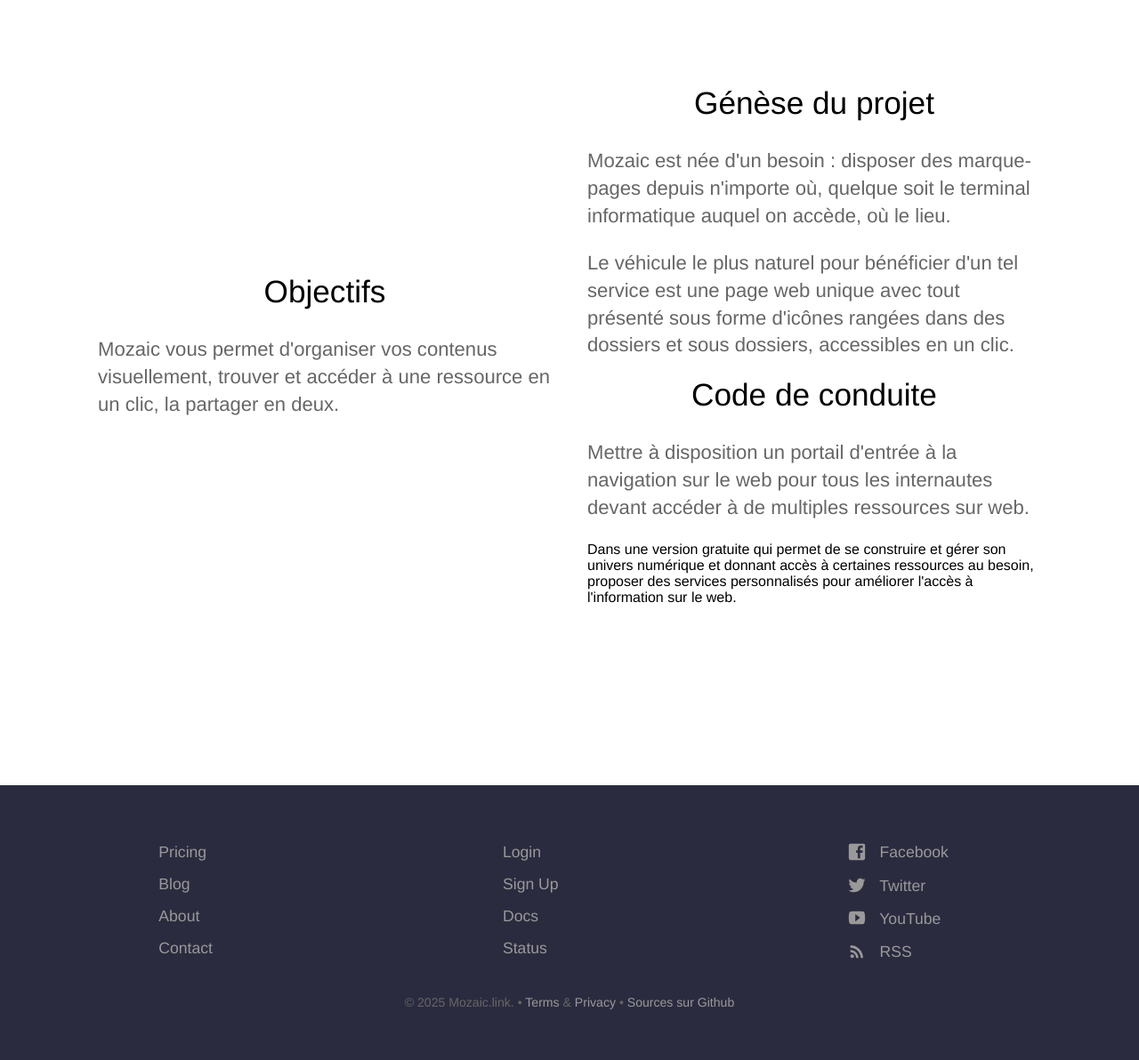
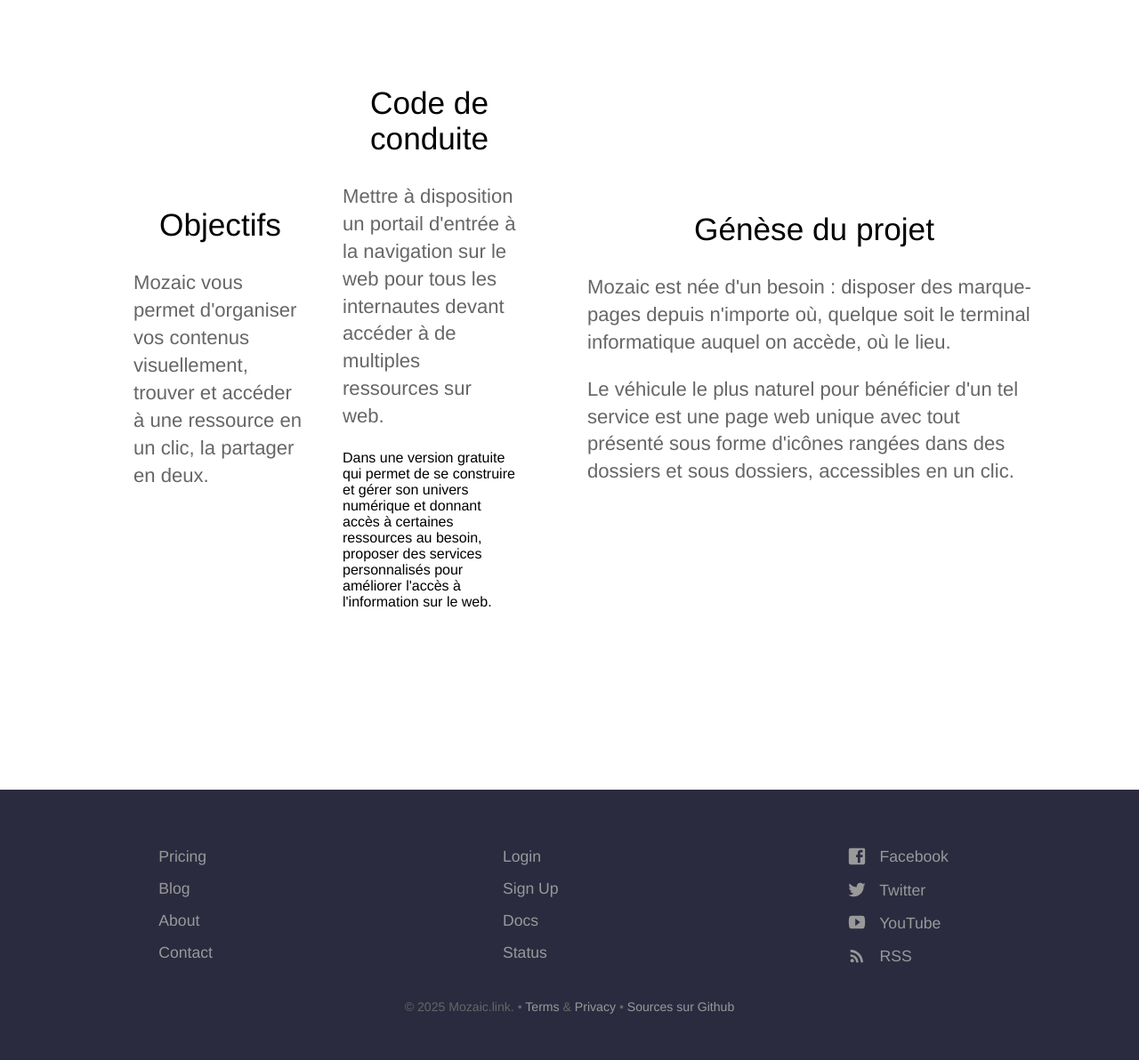
Before and after one commit to IamHenri/site-mozaic, a Jekyll site: the page built from about.html, in a window 1280 px wide. Shown: the part 662-1854 px from the top of the page at 89% size. Built offline with Jekyll 4.4.1, drawn with Linux system fonts in a browser that asks for light colours.

Commit message:
Update about.html

```diff
--- a/about.html
+++ b/about.html
@@ -20,6 +20,10 @@
 <h2>Génèse du projet</h2>
 				<p>Mozaic est née d'un besoin : disposer des marque-pages depuis n'importe où, quelque soit le terminal informatique auquel on accède, où le lieu. </p>
 				<p>Le véhicule le plus naturel pour bénéficier d'un tel service est une page web unique avec tout présenté sous forme d'icônes rangées dans des dossiers et sous dossiers, accessibles en un clic. </p>
+			</div>
+			<div class="text ">
+		<div class="container flex">
+			<div class="text ">
 <h2>Code de conduite</h2>
 				<p>Mettre à disposition un portail d'entrée à la navigation sur le web pour tous les internautes devant accéder à de multiples ressources sur web. <p>
 				</p>Dans une version gratuite qui permet de se construire et gérer son univers numérique et donnant accès à certaines ressources au besoin, proposer des services personnalisés pour améliorer l'accès à l'information sur le web.  </p>
```
